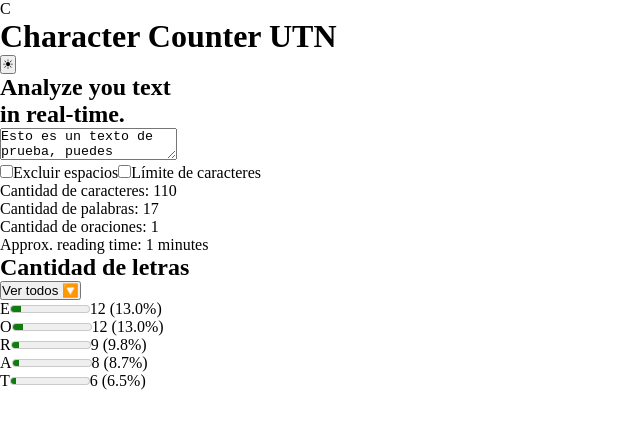
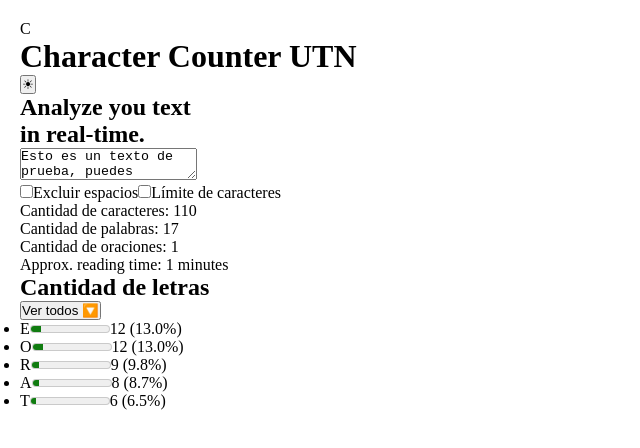
Before and after one commit to SofiaDeAlessandre/character-counter-utn, a React (Vite) app: page / in a window 1280 px wide. Shown: the top 448 px of the page, without its empty margins (0-640 px from the left). Built offline with nearby package versions, Linux system fonts and the light colour scheme.

Commit message:
add: 'LetterDensity' component

```diff
--- a/src/App.jsx
+++ b/src/App.jsx
@@ -3,6 +3,7 @@
 import { WriteArea } from "./components/WriteArea.jsx";
 import { Controlls } from "./components/Controlls.jsx";
 import { Stats } from "./components/Stats.jsx";
+import { LetterDensity } from "./components/LetterDensity.jsx"
 
 const App = () => {
   const [text, setText] = useState(
@@ -21,6 +22,10 @@
  const handleLimitValue = (value) => {
   setLimitValue(Number(value));
 };
+
+const handleShowAll = () => {
+    setShowAll(!showAll)
+  }
 
   const characters = excludeSpaces
     ? text.replace(/\s/g, "").length
@@ -108,28 +113,18 @@
   limitValue={limitValue}
   handleLimitValue={handleLimitValue}
 />
+
    <Stats
    words={words}
    sentences={sentences}
    readingTime={readingTime}
    characters={characters}/>
-      <section>
-        <h2>Cantidad de letras</h2>
-        <button onClick={() => setShowAll(!showAll)}>
-          {showAll ? "Ver menos 🔼" : "Ver todos 🔽"}
-        </button>
-        <article>
-          {visibleLetters.map((letter) => (
-            <div key={letter.letterName}>
-              <span>{letter.letterName.toUpperCase()}</span>
-              <meter min="0" max="100" value={letter.percentage}></meter>
-              <span>
-                {letter.amount} ({letter.percentage.toFixed(1)}%){" "}
-              </span>
-            </div>
-          ))}
-        </article>
-      </section>
+
+ <LetterDensity
+ visibleLetters={visibleLetters}
+ showAll={showAll}
+ handleShowAll={handleShowAll}
+ />
     </main>
   );
 };
--- a/src/components/LetterDensity.jsx
+++ b/src/components/LetterDensity.jsx
@@ -0,0 +1,25 @@
+const LetterDensity = ({ visibleLetters, handleShowAll, showAll }) => {
+    return (
+    <section>
+        <h2>Cantidad de letras</h2>
+        <button onClick={() => handleShowAll(!showAll)}>
+          {showAll ? "Ver menos 🔼" : "Ver todos 🔽"}
+        </button>
+        <article>
+            <ul>
+          {visibleLetters.map((letter) => (
+            <li key={letter.letterName}>
+              <span>{letter.letterName.toUpperCase()}</span>
+              <meter min="0" max="100" value={letter.percentage}></meter>
+              <span>
+                {letter.amount} ({letter.percentage.toFixed(1)}%){" "}
+              </span>
+            </li>
+          ))}
+          </ul>
+        </article>
+      </section>
+      )
+}
+
+export { LetterDensity }
--- a/src/index.css
+++ b/src/index.css
@@ -3,3 +3,7 @@
   padding: 0;
   box-sizing: border-box;
 }
+
+body {
+  padding: 20px;
+}
```
